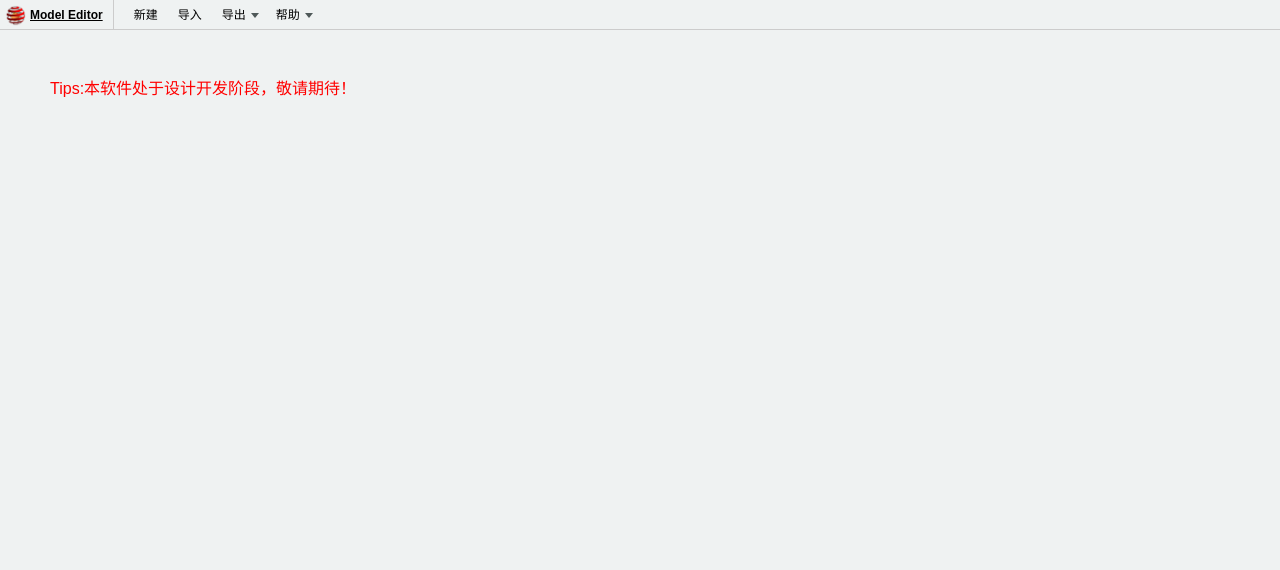
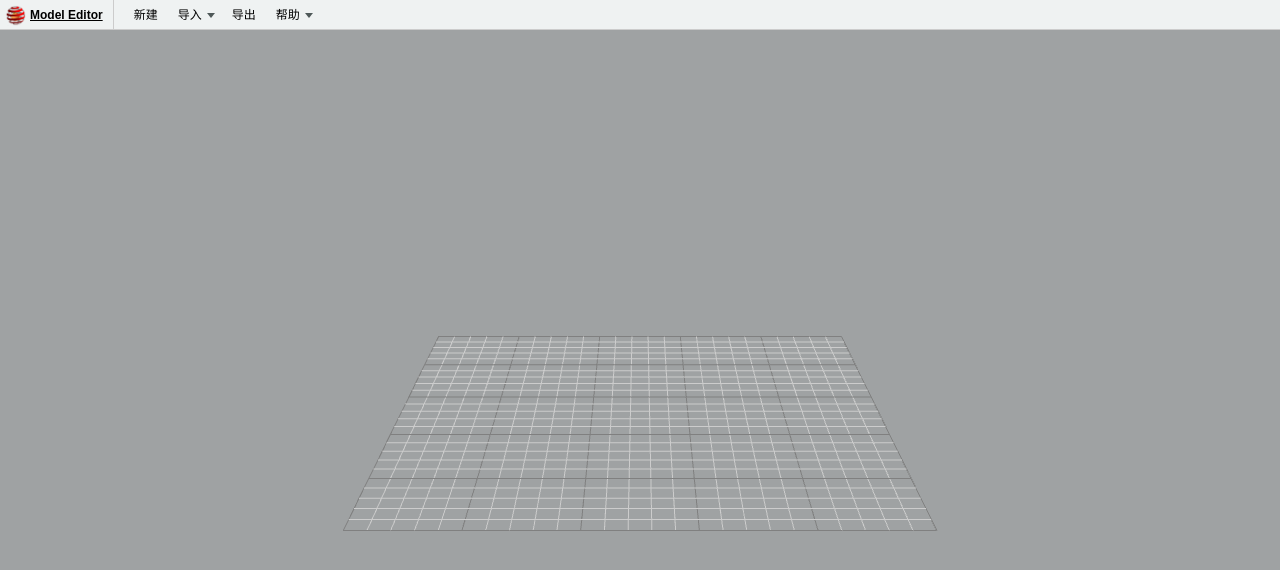
Before and after one commit to hai2007/model-editor, a website: page index.html in a window 1280 px wide. Drawn offline with Linux system fonts and the light colour scheme.

Commit message:
添加手势交互和参考网格的绘制

```diff
--- a/src/App/index.scss
+++ b/src/App/index.scss
@@ -97,10 +97,7 @@
             height: calc(100vh - 30px);
             overflow: hidden;
             text-align: center;
-
-            &>canvas {
-                background-color: white;
-            }
+            background-color: #9fa2a3;
         }
     }
 }
--- a/src/App/index.ts
+++ b/src/App/index.ts
@@ -1,6 +1,7 @@
 import { Component, ref } from 'nefbl'
 
 import image3D from 'image3d'
+import viewHandler from '@hai2007/browser/viewHandler.js'
 
 import vertexShader from './shader-vertex.c'
 import fragmentShader from './shader-fragment.c'
@@ -9,6 +10,12 @@
 
 import style from './index.scss'
 import template from './index.html'
+
+// 辅助网格数据
+import boxModel from '../tool/box-model'
+let boxModelData = boxModel()
+
+let resizeFlag = 0
 
 @Component({
     selector: "app-root",
@@ -34,13 +41,31 @@
             this.width = el.clientWidth
             this.height = el.clientHeight
 
+            resizeFlag += 1
+
             setTimeout(() => {
-                this.doit()
+                this.doit(resizeFlag)
             })
         })
     }
 
-    doit() {
+    resetEditor() {
+        alert('【新建】功能未完成，开发中，敬请期待！')
+    }
+
+    inputLocalFile() {
+        alert('【本地选择】功能未完成，开发中，敬请期待！')
+    }
+
+    inputXhrFile() {
+        alert('【XHR文件请求】功能未完成，开发中，敬请期待！')
+    }
+
+    exportFile() {
+        alert('【导出】功能未完成，开发中，敬请期待！')
+    }
+
+    doit(_resizeFlag) {
 
         // 创建3D对象并配置好画布和着色器
         let image3d = new image3D(document.getElementsByTagName('canvas')[0], {
@@ -52,14 +77,72 @@
         let painter = image3d.Painter()
         let buffer = image3d.Buffer()
         let camera = image3d.Camera({
-            size: 2,
+            size: 4,
             proof: true
+        }).rotateBody(-0.4, 1, 0, 0)
+
+        let doDraw = () => {
+
+            if (_resizeFlag != resizeFlag) return
+
+            image3d.setUniformMatrix("u_matrix", camera.value())
+
+            buffer.write(new Float32Array(boxModelData))
+                .use('a_position', 3, 6, 0)
+                .use('a_color', 3, 6, 3)
+
+            painter.drawLine(0, boxModelData.length / 6)
+
+        }
+
+        doDraw()
+
+        // 每次调整的弧度
+        let deg = 0.1
+        let rateScale = 1
+
+        viewHandler(data => {
+
+            /*
+             * 修改相机
+             */
+
+            // 键盘控制
+            if (data.type == 'lookUp') {
+                camera.rotateBody(deg, 1, 0, 0)
+            } else if (data.type == 'lookDown') {
+                camera.rotateBody(deg, -1, 0, 0)
+            } else if (data.type == 'lookLeft') {
+                camera.rotateBody(deg, 0, 1, 0)
+            } else if (data.type == 'lookRight') {
+                camera.rotateBody(deg, 0, -1, 0)
+            }
+
+            // 鼠标拖动或手指控制
+            else if (data.type == 'rotate') {
+                camera.rotateBody(deg * data.dist * 0.07, ...data.normal)
+            }
+
+            // 滚轮控制
+            else if (data.type == 'scale') {
+
+                // 设置一个缩放上界
+                if (data.kind == 'enlarge' && rateScale >= 1.5) {
+                    return
+                }
+
+                let baseTimes = 0.899
+
+                let times = data.kind == 'enlarge' ? 2 - baseTimes : baseTimes
+                rateScale *= times
+
+                camera.scaleBody(times, times, times, 0, 0, 0)
+            }
+
+            // 重新绘制
+            doDraw()
         })
 
-        image3d.setAttributeFloat("a_position", 0, 0, 0)
-        image3d.setUniformFloat("u_color", 0.8, 0.8, 0.8, 1)
-
-        painter.drawPoint(0, 1);
     }
 
 }
--- /dev/null
+++ b/src/tool/box-model.ts
@@ -0,0 +1,48 @@
+export default () => {
+
+    let colors = [
+        [0.5, 0.5, 0.5],
+        [0.8, 0.8, 0.8]
+    ]
+
+    let modelData = []
+
+    let pushColor = (i) => {
+        let color = i % 5 == 0 ? colors[0] : colors[1]
+        modelData.push(color[0])
+        modelData.push(color[1])
+        modelData.push(color[2])
+    }
+
+    for (let i = 0; i <= 25; i++) {
+
+        // 横
+
+        // [-1,0,-1+(2/25)*i]
+        modelData.push(-1)
+        modelData.push(0)
+        modelData.push(0.08 * i - 1)
+        pushColor(i)
+
+        modelData.push(1)
+        modelData.push(0)
+        modelData.push(0.08 * i - 1)
+        pushColor(i)
+
+
+        // 竖
+
+        modelData.push(0.08 * i - 1)
+        modelData.push(0)
+        modelData.push(-1)
+        pushColor(i)
+
+        modelData.push(0.08 * i - 1)
+        modelData.push(0)
+        modelData.push(1)
+        pushColor(i)
+
+    }
+
+    return modelData
+}
```
Also changed, not shown: src/App/index.html (+4 -4 lines), README.md, build/main@v0.1.0.js, view.png (added), 2 other files.
